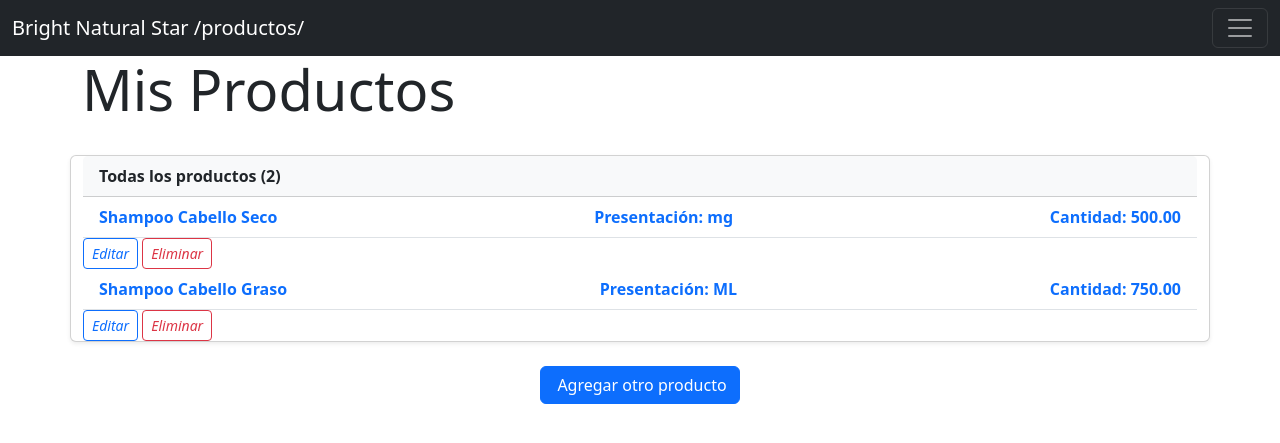
After one commit to nirvanaponal007/shampoo, a Django app: page /productos/ in a window 1280 px wide. The commit adds this page. Shown: the top 443 px of the page. Run offline with Django 5.2, Linux system fonts and the light colour scheme; data comes from the database, SQL or seed files in the repository; some libraries are stand-ins or nearby versions.

Commit message:
Inicio_Segundo_CRUD

```diff
--- a/ordenes_compra/ordenes_compra_manager.py
+++ b/ordenes_compra/ordenes_compra_manager.py
@@ -1,6 +1,7 @@
 # manager de models
 
 from .models import Orden
+from productos.models import Producto
 import time
 from functools import wraps
 
@@ -35,7 +36,7 @@ class ordenesmanager:
         return orden
 
     def ordenes_generador(self):
-        ordenes = Orden.objects.all().order_by('nombre_orden')
+        ordenes = Orden.objects.all().order_by('id')
         for orden in ordenes:
             yield {
                 'id': orden.id,
@@ -43,8 +44,27 @@ class ordenesmanager:
         }
 
 
+
+
+    def productos_generador(self):
+        productos = Producto.objects.all().order_by('id')
+        for producto in productos:
+            yield {
+                'id': producto.id,
+                'title': producto.NombreProducto,
+                'presentation': producto.PresentacionProducto,
+                'quantity': producto.CantidadProducto
+
+        }
+
+
+
+
     def obtener_orden(self, id_orden):
         return Orden.objects.get(id=id_orden)
+
+    def obtener_producto(self, id_producto):
+        return Producto.objects.get(id=id_producto)
 
     def borrar_orden(self, id_orden):
         return Orden.objects.get(id=id_orden).delete()
--- a/productos/admin.py
+++ b/productos/admin.py
@@ -1,8 +1,6 @@
 from django.contrib import admin
 
-
+# Register your models here.
 from productos.models import Producto
 
 admin.site.register(Producto)
-
-# Register your models here.
--- a/productos/models.py
+++ b/productos/models.py
@@ -1,10 +1,9 @@
 from django.db import models
 
 class Producto(models.Model):
-    idProducto = models.CharField(max_length=100)
     NombreProducto = models.CharField(max_length=100)
     PresentacionProducto = models.CharField(max_length=100)
-    CantidadProductoblue = models.CharField(max_length=100)
+    CantidadProducto = models.DecimalField(max_digits=8, decimal_places=2, default=0.0)
 
     def __str__(self):
         return self.NombreProducto
--- /dev/null
+++ b/productos/urls.py
@@ -0,0 +1,12 @@
+from django.urls import path
+from .import views
+from productos.views import ProductoTemplateView, ProductoDetailView
+
+
+urlpatterns = [
+    path('',  ProductoTemplateView.as_view(), name= 'list_producto'),
+    path('<str:idProducto>/',  ProductoDetailView.as_view(), name= 'detail_producto'),
+   # path('form',  OrdenFormView.as_view(), name= 'form_orden'),
+   # path('<str:idOrden_Compra>/delete/',  OrdenDeleteView.as_view(), name= 'delete_orden'),
+   # path('<str:idOrden_Compra>/update/',  OrdenUpdateView.as_view(), name= 'update_orden'),
+]
--- a/productos/views.py
+++ b/productos/views.py
@@ -1,3 +1,26 @@
-from django.shortcuts import render
+#from django.shortcuts import render
 
 # Create your views here.
+
+from django.views.generic import ListView, TemplateView, DetailView, FormView, DeleteView
+from ordenes_compra.ordenes_compra_manager import ordenes_manager
+
+
+class ProductoTemplateView(TemplateView):
+    template_name = 'productos/productos_list.html'
+
+
+    def get_context_data(self, **kwargs):
+        context = super().get_context_data(**kwargs)
+        context['productos'] = list(ordenes_manager.productos_generador())
+        return context
+
+
+class ProductoDetailView(DetailView):
+    template_name = 'productos/productos_detail.html'
+    context_object_name = 'producto'
+
+    def get_object(self):
+        id_Producto = self.kwargs.get('idProducto')
+        print(id_Producto)
+        return ordenes_manager.obtener_producto(id_Producto)
--- a/shampoonatural/urls.py
+++ b/shampoonatural/urls.py
@@ -10,4 +10,5 @@ urlpatterns = [
     path('admin/', admin.site.urls),
     #Se incluye include para conectar URL de ordenes de compra
     path('ordenes/', include('ordenes_compra.urls')),
+    path('productos/', include('productos.urls')),
 ]
--- a/templates/navbar.html
+++ b/templates/navbar.html
@@ -1,4 +1,5 @@
 {% url 'list_orden' as list_orden %}
+{% url 'list_producto' as list_producto %}
 {% url 'detail_orden' as detail_orden %}
 {% url 'form_orden' as form_orden %}
 {% url 'delete_orden' as delete_orden %}
@@ -38,6 +39,10 @@
           <li class="nav-item">
             <a class="nav-link active" aria-current="page" href="{{ list_orden }}">orden_list</a>
           </li>
+          <li class="nav-item">
+            <a class="nav-link active" aria-current="page" href="{{ list_producto }}">list_producto</a>
+          </li>
+
         </ul>
       </div>
     </div>
--- /dev/null
+++ b/templates/productos/productos_list.html
@@ -0,0 +1,72 @@
+{% extends 'base.html' %}
+{% url 'detail_orden' as detail_orden %}
+
+{% block contenido %}
+
+<div class="row mb-4">
+    <div class="col">
+        <h1 class="display-4">Mis Productos</h1>
+    </div>
+</div>
+
+<div class="card shadow-sm">
+    <div class="card-header bg-light d-flex justify-content-between align-items-center">
+        <span class="fw-bold">Todas los productos ({{ productos|length }})</span>
+        <div class="dropdown">
+            <ul class="dropdown-menu dropdown-menu-end" aria-labelledby="dropdownMenuButton">
+                <li><a class="dropdown-item" href="{% url 'list_orden' %}">Todos los productos</a></li>
+                <li>
+                    <hr class="dropdown-divider">
+                </li>
+            </ul>
+        </div>
+    </div>
+
+    {% if productos %}
+    <div class="list-group list-group-flush">
+        {% for producto in productos %}
+
+
+        <div class="list-group-item list-group-item-action d-flex justify-content-between align-items-center">
+
+            <div>
+                <a href="{% url 'detail_producto' producto.id %}" class="fw-bold text-decoration-none stretched-link">{{ producto.title }}</a>
+            </div>
+            <div>
+                <a href="{% url 'detail_producto' producto.id %}" class="fw-bold text-decoration-none stretched-link">Presentación: {{ producto.presentation }}</a>
+            </div>
+            <div>
+                <a href="{% url 'detail_producto' producto.id %}" class="fw-bold text-decoration-none stretched-link">Cantidad: {{ producto.quantity }}</a>
+            </div>
+        </div>
+        <div class="task-actions">
+            <a href="{}" class="btn btn-sm btn-outline-primary">
+                <i class="bi bi-pencil">Editar</i>
+            </a>
+            <a href="{}" class="btn btn-sm btn-outline-danger">
+                <i class="bi bi-trash">Eliminar</i>
+            </a>
+        </div>
+        {% endfor %}
+    </div>
+    {% else %}
+    <div class="card-body text-center py-5">
+        <div class="text-muted mb-3">
+            <i class="bi bi-clipboard-check" style="font-size: 3rem;"></i>
+        </div>
+        <h5>No Productos Creadors</h5>
+        <p class="text-muted">Crea tu primer producto</p>
+        <a href="{% url 'form_orden' %}" class="btn btn-primary">Crear nuevo producto</a>
+    </div>
+    {% endif %}
+</div>
+
+{% if productos %}
+<div class="text-center mt-4">
+    <a href="{% url 'form_orden' %}" class="btn btn-primary">
+        <i class="bi bi-plus-circle me-1"></i> Agregar otro producto
+    </a>
+</div>
+{% endif %}
+
+{% endblock %}
```
Also changed, not shown: templates/productos/productos_detail.html (added, +24 -0 lines), db.sqlite3, productos/migrations/0002_remove_producto_cantidadproductoblue_and_more.py (added), productos/migrations/0003_alter_producto_presentacionproducto.py (added), templates/productos/productos_confirm_delete.html (added), templates/productos/productos_form.html (added), templates/productos/productos_update.html (added).
